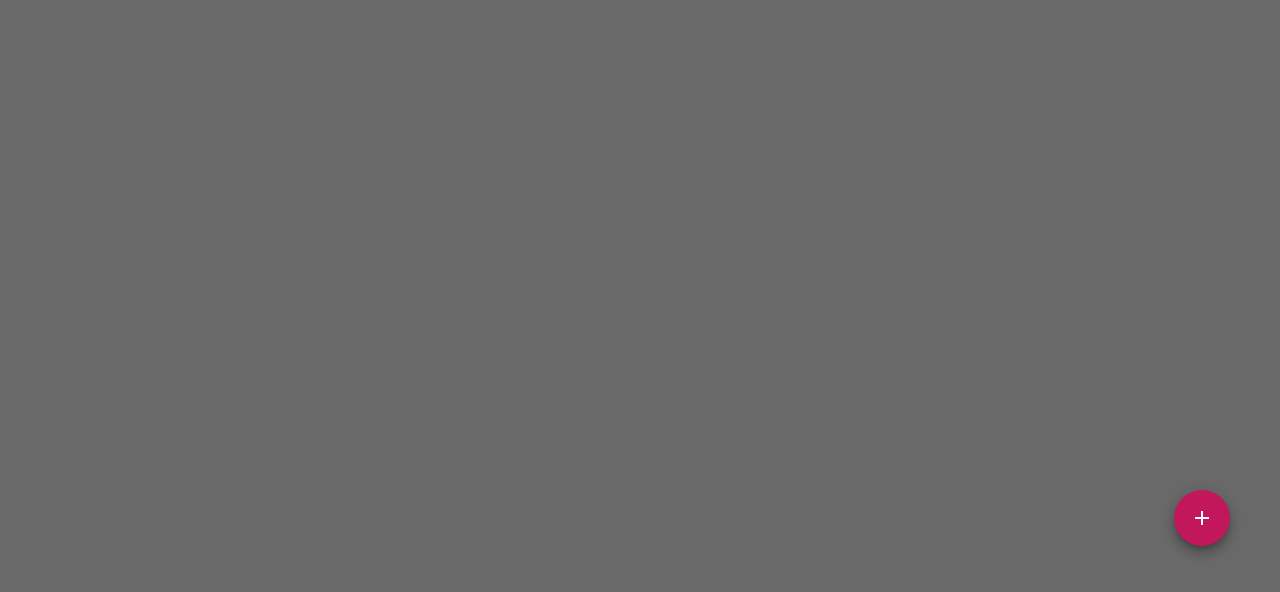
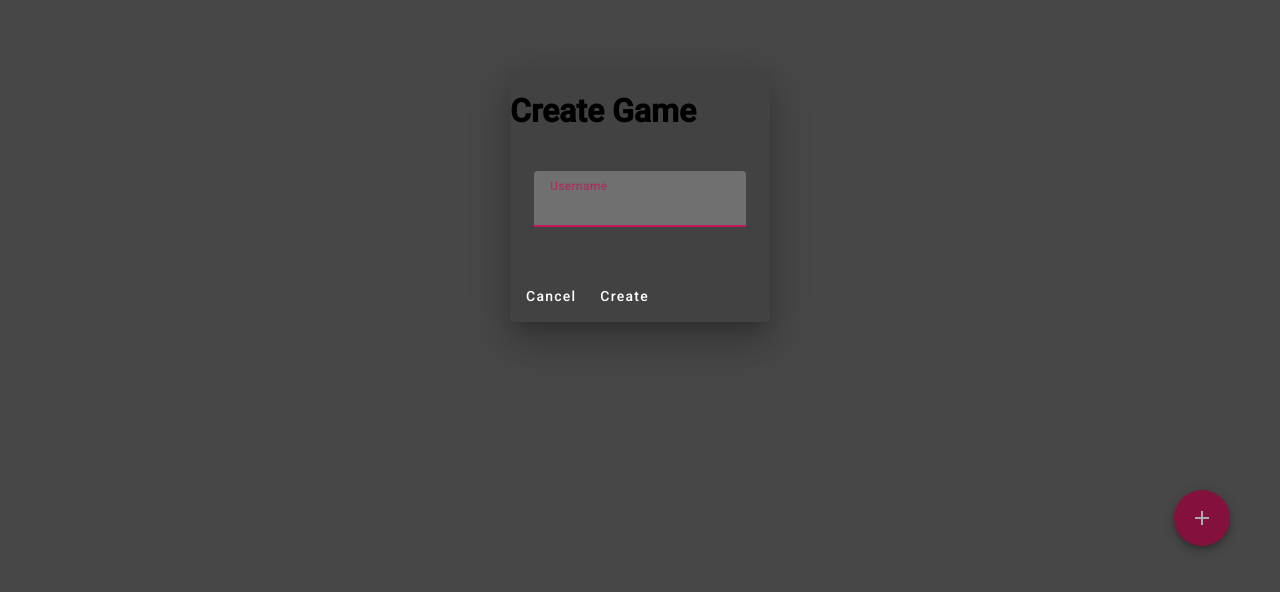
Before and after one commit to Tanner-Smith-97/cgStatTracker, an Angular app: page /games in a window 1280 px wide. Both pictures are taken after a click on the button "add". Shown: the part 204-796 px from the top of the page. Built offline with nearby package versions, Linux system fonts and the light colour scheme; no server answers.

Commit message:
Starting to add the ability to add a game

```diff
--- a/package.json
+++ b/package.json
@@ -10,6 +10,7 @@
   },
   "private": true,
   "dependencies": {
+    "@angular-material-components/datetime-picker": "^9.0.0",
     "@angular/animations": "^15.0.0",
     "@angular/cdk": "^15.0.4",
     "@angular/common": "^15.0.0",
--- a/src/app/app.module.ts
+++ b/src/app/app.module.ts
@@ -24,6 +24,7 @@ import {MatTableModule} from "@angular/material/table";
 import { PlayerDetailComponent } from './player-detail/player-detail.component';
 import { CreateDeckDialogComponent } from './create-deck-dialog/create-deck-dialog.component';
 import {MatTooltipModule} from "@angular/material/tooltip";
+import { CreateGameDialogComponent } from './create-game-dialog/create-game-dialog.component';
 
 @NgModule({
   declarations: [
@@ -38,6 +39,7 @@ import {MatTooltipModule} from "@angular/material/tooltip";
     PlayerDetailComponent,
     CreateDeckDialogComponent,
     CalculatePipe,
+    CreateGameDialogComponent,
   ],
   imports: [
     BrowserModule,
--- /dev/null
+++ b/src/app/create-game-dialog/create-game-dialog.component.html
@@ -0,0 +1,11 @@
+<h1>Create Game</h1>
+<div mat-dialog-content>
+  <mat-form-field>
+    <mat-label>Username</mat-label>
+    <input matInput type="text" [(ngModel)]="username">
+  </mat-form-field>
+</div>
+<div mat-dialog-actions>
+  <button mat-button (click)="onCancel()">Cancel</button>
+  <button mat-button [mat-dialog-close]="{ username }">Create</button>
+</div>
--- /dev/null
+++ b/src/app/create-game-dialog/create-game-dialog.component.ts
@@ -0,0 +1,20 @@
+import { Component } from '@angular/core';
+import {MatDialogRef} from "@angular/material/dialog";
+
+@Component({
+  selector: 'app-create-game-dialog',
+  templateUrl: './create-game-dialog.component.html',
+  styleUrls: ['./create-game-dialog.component.css']
+})
+export class CreateGameDialogComponent {
+
+  protected username: string = "";
+
+  constructor(
+    protected dialogRef: MatDialogRef<CreateGameDialogComponent>,
+  ) {
+  }
+  protected onCancel(): void {
+    this.dialogRef.close();
+  }
+}
--- a/src/app/game-list/game-list.component.html
+++ b/src/app/game-list/game-list.component.html
@@ -4,6 +4,6 @@
   </mat-grid-tile>
 </mat-grid-list>
 
-<button mat-fab color="primary" class="button-create">
+<button mat-fab color="primary" class="button-create" (click)="onCreate()">
   <mat-icon>add</mat-icon>
 </button>
--- a/src/app/game-list/game-list.component.ts
+++ b/src/app/game-list/game-list.component.ts
@@ -1,9 +1,11 @@
 import {Component, Pipe} from '@angular/core';
 import {Game} from "../game";
 import {GameApiService} from "../services/game-api.service";
-import {Observable} from "rxjs";
+import {Observable, take} from "rxjs";
 import {Player} from "../player";
 import {PlayerApiService} from "../services/player-api.service";
+import {MatDialog} from "@angular/material/dialog";
+import {CreateGameDialogComponent} from "../create-game-dialog/create-game-dialog.component";
 
 @Component({
   selector: 'app-game-list',
@@ -16,7 +18,13 @@ export class GameListComponent {
   protected games$: Observable<Game[]> = this.gameApi.getPreviousGames();
 
   constructor(private gameApi: GameApiService,
-              private playersApiService: PlayerApiService) {
+              private playersApiService: PlayerApiService,
+              private dialogService: MatDialog) {
+  }
+
+  onCreate() {
+    const dialogRef = this.dialogService.open(CreateGameDialogComponent, {});
+    dialogRef.afterClosed().pipe(take(1)).subscribe();
   }
 }
 
```
Also changed, not shown: src/app/create-game-dialog/create-game-dialog.component.css (added), 2 other files (tests, documents, lock files or other folders).
